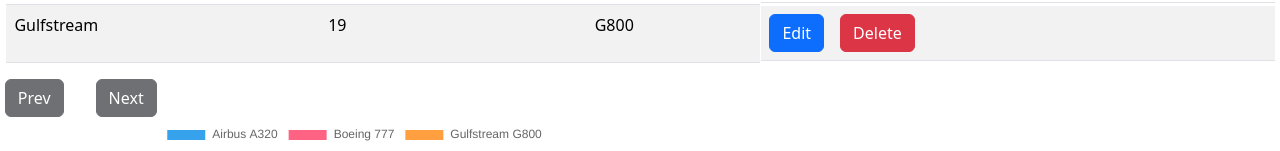
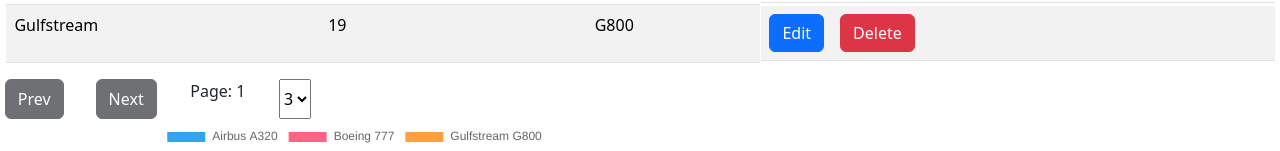
Before and after one commit to tripondavid/MPP24, a React (Create React App) app: page / in a window 1280 px wide. Shown: the part 232-383 px from the top of the page. Built offline with nearby package versions, Linux system fonts and the light colour scheme.

Commit message:
Added dropdown for page size.

```diff
--- a/src/App.tsx
+++ b/src/App.tsx
@@ -22,6 +22,8 @@
   const [isPrevDisabled, setIsPrevDisabled] = useState(true);
   const [isNextDisabled, setIsNextDisabled] = useState(false);
   const [maxLength, setMaxLength] = useState(dummyAirplanes.length);
+  const [pageNumber, setPageNumber] = useState(1);
+  const [pageSize, setPageSize] = useState(3);
 
   const handleChangeModel = (event: ChangeEvent<HTMLInputElement>) => {
     setModel(event.target.value);
@@ -84,23 +86,25 @@
   };
 
   const handlePrevPage = () => {
-    setStartIndex(startIndex - 3 >= 0 ? startIndex - 3 : 0);
-    setEndIndex(endIndex - 3);
+    setStartIndex(startIndex - pageSize >= 0 ? startIndex - pageSize : 0);
+    setEndIndex(endIndex - pageSize);
     if (startIndex === 0) {
       setIsPrevDisabled(true);
     }
     if (endIndex < airplanes.length) {
       setIsNextDisabled(false);
     }
+    setPageNumber(pageNumber - 1);
   };
 
   const handleNextPage = () => {
-    const updateStartIndex = startIndex + 3;
+    const updateStartIndex = startIndex + pageSize;
     setStartIndex(updateStartIndex);
     const updatePrevIndex =
-      endIndex < airplanes.length ? endIndex + 3 : airplanes.length - 1;
+      endIndex < airplanes.length ? endIndex + pageSize : airplanes.length - 1;
     console.log(updatePrevIndex);
     setEndIndex(updatePrevIndex);
+    setPageNumber(pageNumber + 1);
   };
 
   const updateButtonsStatus = () => {
@@ -114,6 +118,18 @@
     } else {
       setIsNextDisabled(false);
     }
+  };
+
+  const handlePageSize = (event: any) => {
+    const updatePageSize = event.target.value;
+    setPageNumber(1);
+    setPageSize(updatePageSize);
+    setStartIndex(0);
+    const updateEndIndex =
+      updatePageSize < airplanes.length
+        ? updatePageSize - 1
+        : airplanes.length - 1;
+    setEndIndex(updateEndIndex);
   };
 
   useEffect(() => {
@@ -197,6 +213,12 @@
         >
           Next
         </button>
+        <p className="font-weight-light">Page: {pageNumber}</p>
+        <select role="select" onChange={(event) => handlePageSize(event)}>
+          <option value={3}>3</option>
+          <option value={6}>6</option>
+          <option value={9}>9</option>
+        </select>
       </div>
 
       <div id="pie-chart" style={{ width: 700 }}>
```
Also changed, not shown: 2 other files (tests, documents, lock files or other folders).
